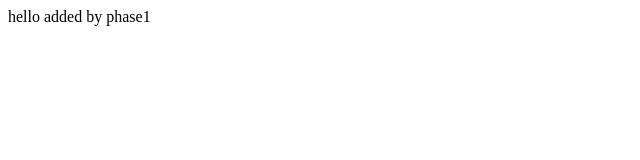
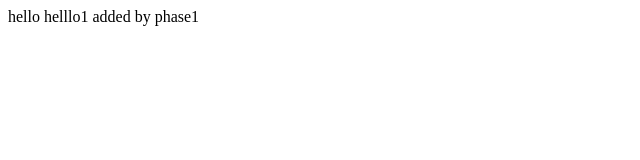
Before and after one commit to shivangi1006/SLK-PROJ, a plain HTML site: page index.html in a window 1280 px wide. Shown: the full height of the page, 0-640 px from the left. Drawn offline with Linux system fonts and the light colour scheme.

Commit message:
Update index.html

```diff
--- a/index.html
+++ b/index.html
@@ -2,5 +2,6 @@
   <head>
     hello
   </head>
+  helllo1
 </html>
 added by phase1
```
